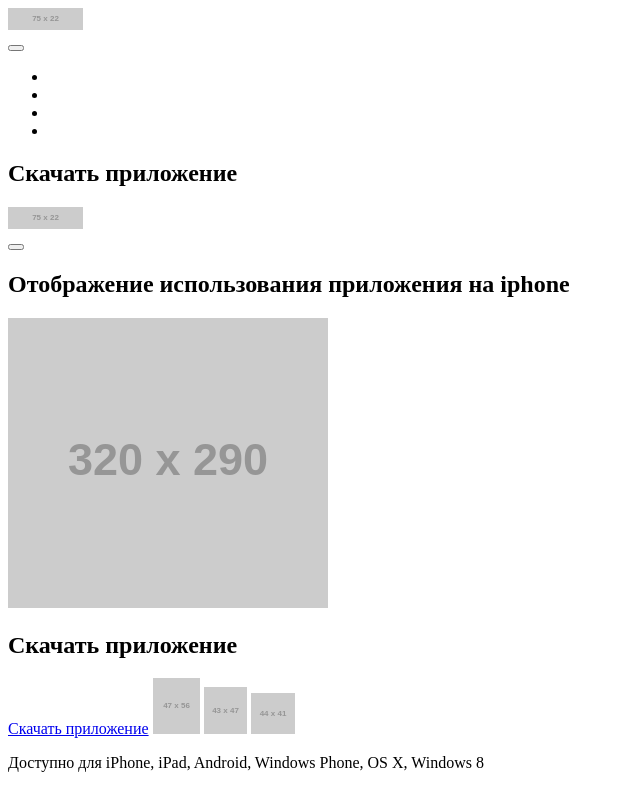
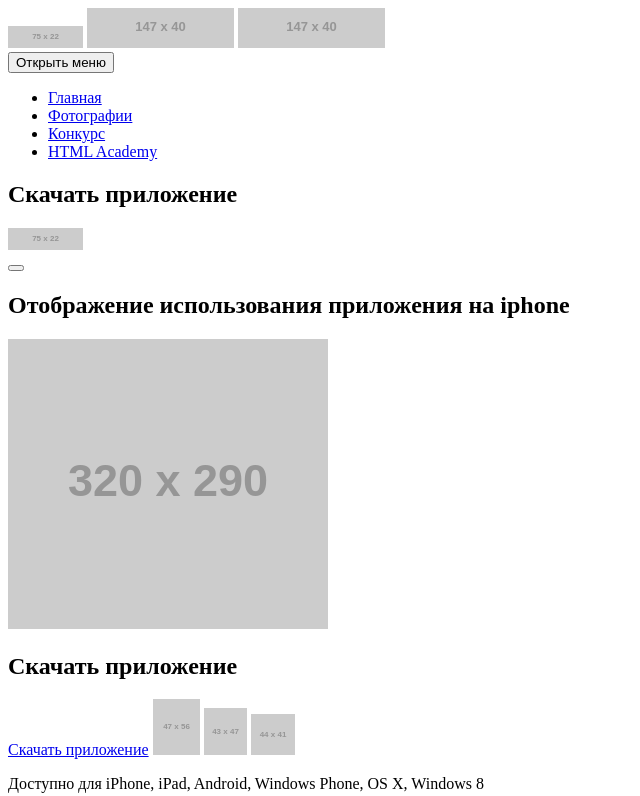
Before and after one commit to Khebnev/Pink, a plain HTML site: page index.html in a window 1280 px wide. Shown: the top 796 px of the page, without its empty margins (0-640 px from the left). Drawn offline with Linux system fonts and the light colour scheme; placeholder pictures from the web are drawn by us.

Commit message:
Изменил header меню: убрал лишнюю кнопку, добавил бургер, картинки, ссылки

```diff
--- a/index.html
+++ b/index.html
@@ -4,21 +4,32 @@
     <meta charset="UTF-8">
     <title>Pink</title>
 </head>
-<body class="container-small container-middle container-big">
+<body class="container--small container--middle container--big">
 
     <header class="page-header">
-        <nav class="menu popup-menu">
-           <a class="header-logo">
-               <img src="http://placehold.it/75x22">
+            <a class="header-logo">
+               <img class="logo-small" src="http://placehold.it/75x22">
+               <img class="logo-middle" src="http://placehold.it/147x40">
+               <img class="logo-large" src="http://placehold.it/147x40">
            </a>
-           <div class="close-menu">
-               <button class="close-menu__button" type="button"></button>
-           </div>
-            <ul class="menu-list">
-                <li class="menu-item"></li>
-                <li class="menu-item"></li>
-                <li class="menu-item"></li>
-                <li class="menu-item"></li>
+
+        <nav class="navigation">
+           <button class="navigation__toggle burger" type="button">
+               Открыть меню
+           </button>
+            <ul class="navigation__list">
+                <li class="navigation__item">
+                    <a href="#">Главная</a>
+                </li>
+                <li class="navigation__item">
+                    <a href="#">Фотографии</a>
+                </li>
+                <li class="navigation__item">
+                    <a href="#">Конкурс</a>
+                </li>
+                <li class="navigation__item">
+                    <a href="#">HTML Academy</a>
+                </li>
             </ul>
         </nav>
     </header>
```
